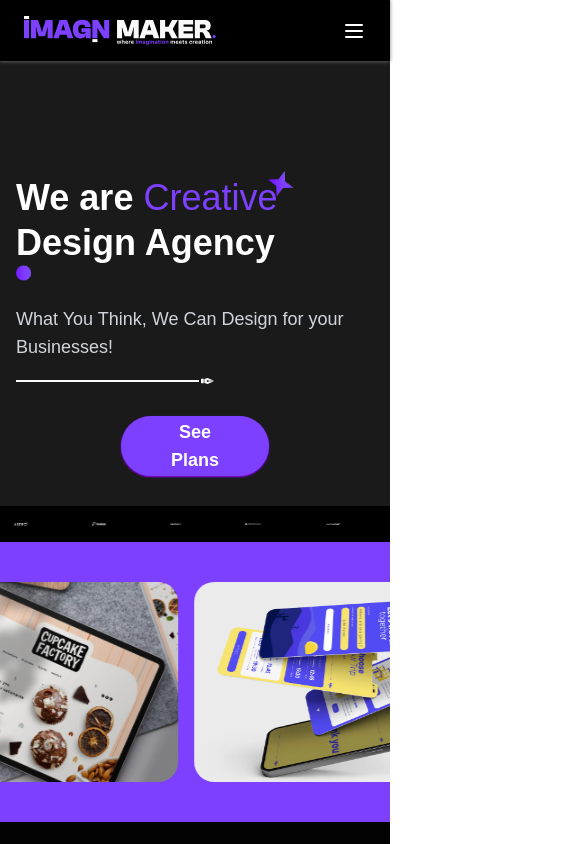
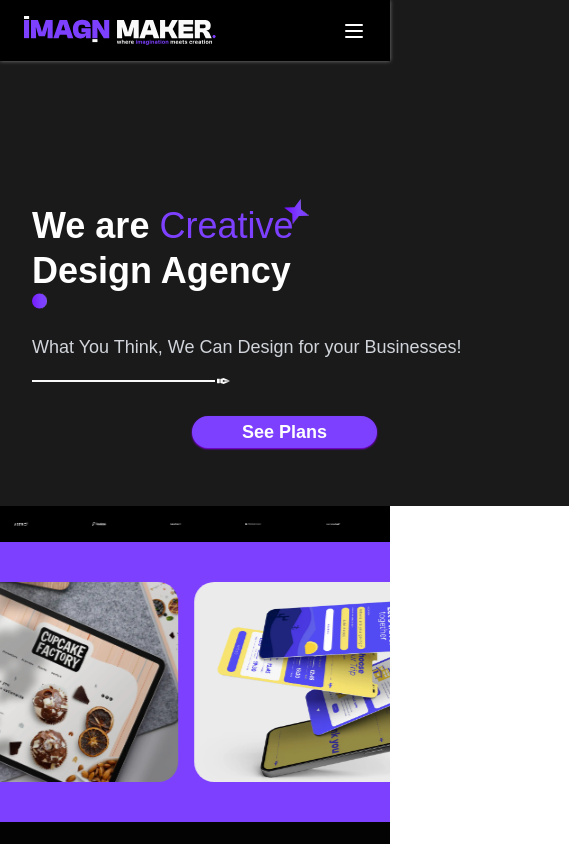
Before and after one commit to wasijatt/Imaginmaker.com, a Next.js app: page / in a window 390 px wide. Shown: the top 844 px of the page, 569 px wide, since content can reach past the window. Built offline with nearby package versions, Linux system fonts and the light colour scheme; a web font is replaced by a local one.

Commit message:
mobile fix

```diff
--- a/src/components/HeroSection.js
+++ b/src/components/HeroSection.js
@@ -7,7 +7,7 @@ import HomeStar from './ui/star';
 
 export default function HeroSection() {
   return (
-    <section className="h-[60vh] xl:h-[90vh] 2xl:h-[80vh] relative overflow-hidden">
+    <section className="min-w-max w-full h-[60vh] xl:h-[90vh] 2xl:h-[80vh] relative overflow-hidden">
       <Image
         src="/HeroSection/herobg.jpg"
         alt="Hero background"
@@ -16,9 +16,9 @@ export default function HeroSection() {
         quality={100}
         priority
       />
-      <div className="absolute inset-0 bg-black bg-opacity-0" />
-      <div className="container mx-auto px-4 py-16 md:py-32 flex flex-col justify-center h-full relative z-10  ">
-        <div className="max-w-4xl lg:mx-24">
+      <div className="min-w-full absolute inset-0 bg-black bg-opacity-0" />
+      <div className="max-w-full container mx-auto px-8 py-16 md:py-32 flex flex-col justify-center h-full relative z-10  ">
+        <div className="max-w-full lg:mx-24">
           <div className='relative top-28 2xl:left-[-2rem]'>
             <h1 className="text-4xl md:text-6xl lg:text-7xl font-bold text-white mb-4 leading-tight">
               We are{" "}
```
